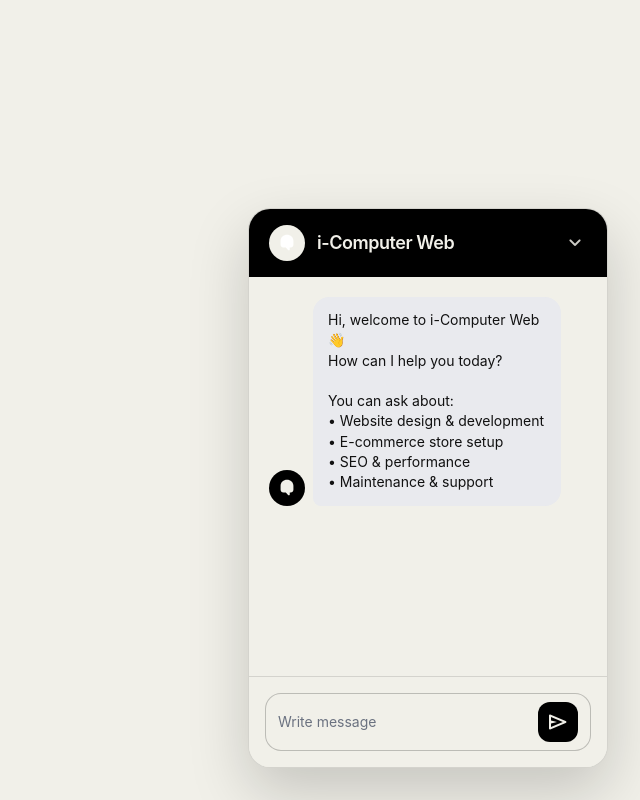
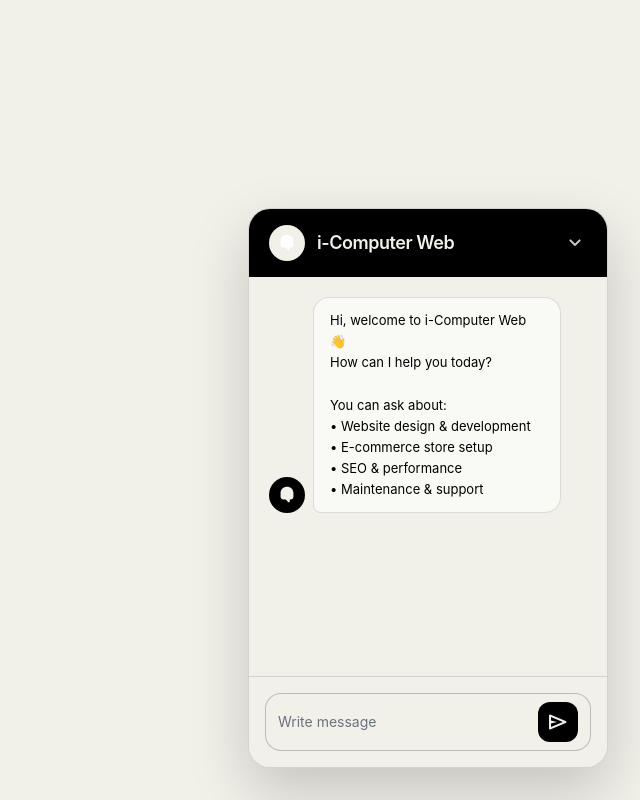
Before and after one commit to WMDTHARUSHIKA/i-computer-chatbot, a React (Vite) app: page / in a window 1280 px wide. Both pictures are taken after a click on the button "Open chatbot". Shown: the whole page, without its empty margins (640-1280 px from the left). Built offline with nearby package versions, Linux system fonts and the light colour scheme.

Commit message:
update side

```diff
--- a/src/components/ChatMessage.jsx
+++ b/src/components/ChatMessage.jsx
@@ -1,16 +1,17 @@
 import ChatbotIcon from "./ChatbotIcon";
 
 export default function ChatMessage({ chat }) {
-  // bot if role is "model"
-  const isBot = chat.role === "model";
+  // ✅ sender = user (RIGHT), receiver = model/bot (LEFT)
+  const isSender = chat.role === "user";
 
   return (
     <div
-      className={`message ${isBot ? "bot-message" : "user-message"} ${
+      className={`message ${isSender ? "user-message" : "bot-message"} ${
         chat.isError ? "error" : ""
       }`}
     >
-      {isBot && (
+      {/* show avatar only for receiver (left) */}
+      {!isSender && (
         <div className="bot-icon-wrapper" aria-hidden="true">
           <ChatbotIcon />
         </div>
@@ -19,13 +20,6 @@
       <div className="message-text-container">
         <div className="message-text" style={{ whiteSpace: "pre-wrap" }}>
           {chat.text}
-
-          {/* time/meta inside bubble like your image */}
-          {chat.time && (
-            <div className="message-meta">
-              {isBot ? `Automated · ${chat.time}` : chat.time}
-            </div>
-          )}
         </div>
       </div>
     </div>
--- a/src/index.css
+++ b/src/index.css
@@ -21,7 +21,6 @@
     background: #f1f0e9;
   }
 
-  /* ✅ When loaded inside iframe as ?embed=1 */
   body.chat-embed {
     background: transparent !important;
     min-height: 0 !important;
@@ -29,12 +28,10 @@
 }
 
 @layer components {
-  /* Bottom-right widget area */
   .chatbot-wrapper {
     @apply fixed bottom-8 right-8 z-50 flex flex-col items-end;
   }
 
-  /* Launcher button */
   .chatbot-launcher {
     @apply w-12 h-12 rounded-full flex items-center justify-center transition-colors;
     background: #000000;
@@ -45,7 +42,6 @@
     background: #111111;
   }
 
-  /* Popup card */
   .chatbot-popup {
     @apply w-[360px] h-[560px] overflow-hidden flex flex-col border;
     background: #f1f0e9;
@@ -54,7 +50,6 @@
     box-shadow: 0 24px 60px rgba(0, 0, 0, 0.18);
   }
 
-  /* Header */
   .chat-header {
     @apply px-5 py-4 flex items-center justify-between;
     background: #000000;
@@ -99,37 +94,31 @@
     border: 3px solid #f1f0e9;
   }
 
-  /* =========================
-     ✅ Message UI (like screenshot)
-     ========================= */
-
+  /* ✅ Two-side messages */
   .message {
     @apply w-full flex gap-2;
   }
 
-  /* Left side (bot) */
+  /* Receiver (bot) LEFT */
   .bot-message {
     @apply justify-start items-end flex-row;
   }
 
-  /* Right side (user) */
+  /* Sender (user) RIGHT */
   .user-message {
     @apply justify-end items-end flex-row-reverse;
   }
 
-  /* Bot avatar */
   .bot-icon-wrapper {
     @apply w-9 h-9 rounded-full flex items-center justify-center flex-shrink-0;
     background: #000000;
     color: #f1f0e9;
   }
 
-  /* Bubble wrapper */
   .message-text-container {
     @apply max-w-[78%] flex flex-col;
   }
 
-  /* Align bubble content */
   .bot-message .message-text-container {
     @apply items-start;
   }
@@ -137,52 +126,32 @@
     @apply items-end;
   }
 
-  /* Bubble */
   .message-text {
-    @apply border;
-    padding: 12px 14px;
-    font-size: 14px;
-    line-height: 1.45;
+    @apply px-4 py-3 text-[13px] leading-relaxed border;
     border-radius: 16px;
+    border-color: rgba(0, 0, 0, 0.12);
     word-break: break-word;
   }
 
-  /* Bot bubble (grey) */
+  /* Receiver bubble (left) */
   .bot-message .message-text {
-    background: #e9eaee;               /* like your image */
-    color: #111111;
-    border-color: transparent;
-    border-bottom-left-radius: 8px;    /* small corner like screenshot */
+    background: rgba(255, 255, 255, 0.6);
+    color: #000000;
+    border-bottom-left-radius: 8px;
   }
 
-  /* User bubble (black) */
+  /* Sender bubble (right) */
   .user-message .message-text {
     background: #000000;
-    color: #ffffff;
-    border-color: transparent;
-    border-bottom-right-radius: 8px;   /* small corner like screenshot */
+    color: #f1f0e9;
+    border-color: rgba(0, 0, 0, 0.22);
+    border-bottom-right-radius: 8px;
   }
 
-  /* Time / meta (inside bubble, bottom) */
-  .message-meta {
-    margin-top: 6px;
-    font-size: 12px;
-    line-height: 1;
-    opacity: 0.75;
-  }
-
-  .bot-message .message-meta {
-    color: rgba(0, 0, 0, 0.65);
-  }
-
-  .user-message .message-meta {
-    color: rgba(255, 255, 255, 0.8);
-  }
-
-  /* Error state */
   .error .message-text {
-    background: #fff1f1 !important;
-    color: #b00020 !important;
+    background: #fff1f1;
+    color: #b00020;
+    border-color: rgba(176, 0, 32, 0.25);
   }
 
   /* Footer */
@@ -220,20 +189,6 @@
     @apply opacity-70 cursor-not-allowed;
   }
 
-  /* ✅ EMBED MODE helpers */
-  .chatbot-embed-root {
-    width: 100%;
-    height: 100%;
-  }
-
-  .chatbot-embed-fill {
-    width: 100% !important;
-    height: 100% !important;
-    border-radius: 0 !important;
-    box-shadow: none !important;
-    border: 0 !important;
-  }
-
   /* Mobile */
   @media (max-width: 420px) {
     .chatbot-wrapper {
```
